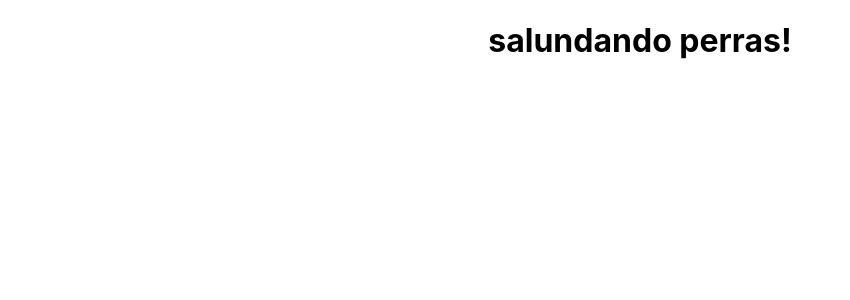
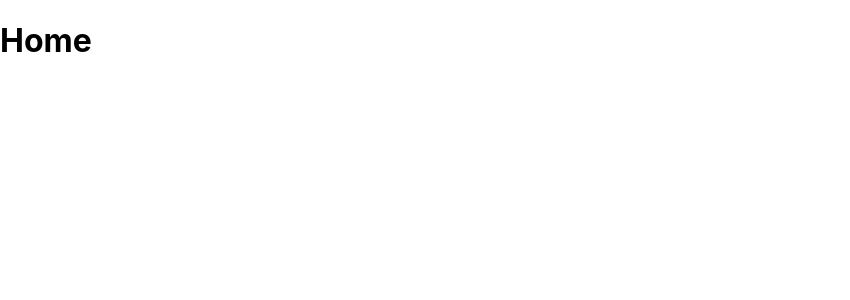
Before and after one commit to Marcos0204/crud, a React (Create React App) app: page / in a window 1280 px wide. Shown: the top 300 px of the page, without its empty margins (0-850 px from the left). Built offline with nearby package versions, Linux system fonts and the light colour scheme.

Commit message:
adding-components

```diff
--- a/package.json
+++ b/package.json
@@ -6,8 +6,10 @@
     "@testing-library/jest-dom": "^5.11.4",
     "@testing-library/react": "^11.1.0",
     "@testing-library/user-event": "^12.1.10",
+    "bootstrap": "5.1.3",
     "firebase": "^9.2.0",
     "react": "^17.0.2",
+    "react-bootstrap": "^2.0.1",
     "react-dom": "^17.0.2",
     "react-scripts": "4.0.3",
     "styled-components": "^5.3.3",
--- a/src/App.js
+++ b/src/App.js
@@ -1,10 +1,13 @@
+import React, { useEffect, useState } from 'react';
+import Home from './components/Home';
+import Logueo from './components/Logueo';
 
-import './App.css';
+const App= () => {
+  const [ userGlobal, setUserGlobal ] = useState(true);
 
-function App() {
   return (
     <div className="App">
-      <h1>salundando perras!</h1>
+      {userGlobal ? <Home/> : <Logueo />}
     </div>
   );
 }
--- /dev/null
+++ b/src/components/Home.js
@@ -0,0 +1,9 @@
+import React from 'react';
+
+const Home = ( ) => {
+    return (
+        <h1>Home</h1>
+    )
+}
+
+export default Home;
--- /dev/null
+++ b/src/components/Logueo.js
@@ -0,0 +1,9 @@
+import React from 'react';
+
+const Logueo = ( ) => {
+    return (
+        <h1>Logueo</h1>
+    )
+}
+
+export default Logueo;
```
Also changed, not shown: 1 other file (tests, documents, lock files or other folders).
